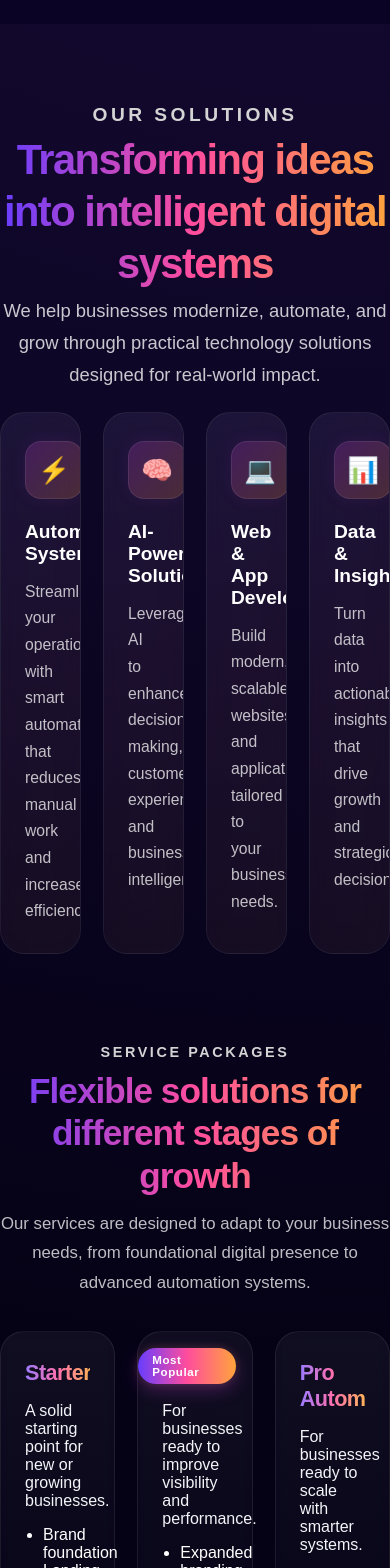
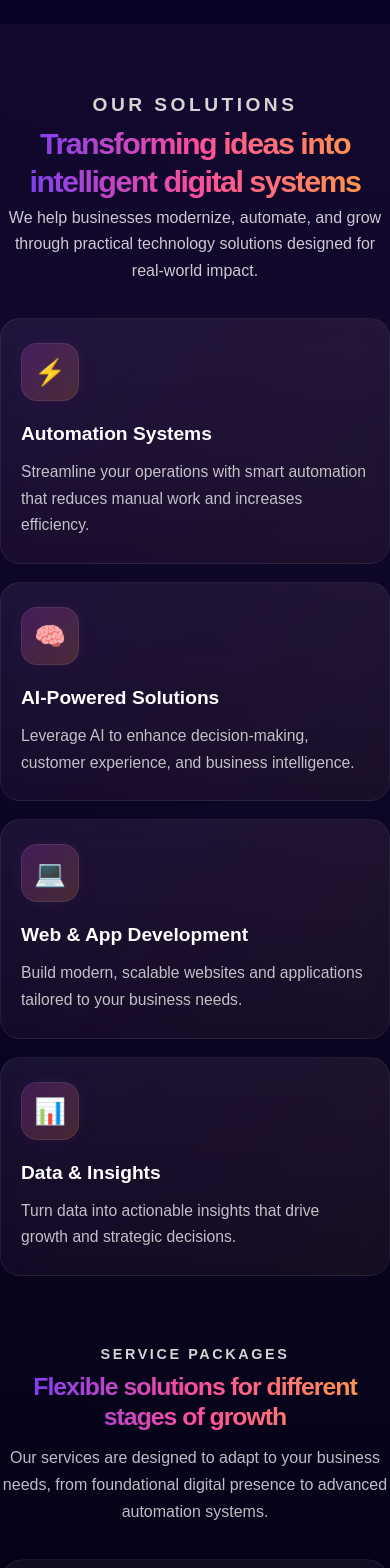
Before and after one commit to Ramadal19/darami-landing, a React (Vite) app: page / in a window 390 px wide. Shown: the part 820-2388 px from the top of the page. Built offline with nearby package versions, Linux system fonts and the light colour scheme.

Commit message:
Update solutions.css

```diff
--- a/src/styles/solutions.css
+++ b/src/styles/solutions.css
@@ -329,3 +329,87 @@
   margin: 0 auto 34px;
   text-align: center;
 }
+@media (max-width: 1100px) {
+  .solutions {
+    padding: 70px 0 90px;
+  }
+
+  .solutions__title {
+    font-size: 2.2rem;
+  }
+
+  .solutions__grid {
+    grid-template-columns: repeat(2, minmax(0, 1fr));
+    gap: 22px;
+  }
+
+  .solutions__packages-grid {
+    grid-template-columns: 1fr;
+  }
+
+  .solutions__process-grid {
+    grid-template-columns: repeat(2, minmax(0, 1fr));
+  }
+}
+
+@media (max-width: 768px) {
+  .solutions__header {
+    margin-bottom: 34px;
+  }
+
+  .solutions__title {
+    font-size: 1.9rem;
+  }
+
+  .solutions__subtitle {
+    font-size: 1rem;
+    line-height: 1.65;
+  }
+
+  .solutions__grid {
+    grid-template-columns: 1fr !important;
+    gap: 18px;
+  }
+
+  .solution-card {
+    width: 100%;
+    min-width: 0;
+    padding: 24px 20px;
+    border-radius: 20px;
+  }
+
+  .solutions__extra {
+    margin-top: 70px;
+  }
+
+  .solutions__packages,
+  .solutions__process,
+  .solutions__cta {
+    margin-top: 70px;
+  }
+
+  .solutions__section-title,
+  .solutions__cta-title {
+    font-size: 1.55rem;
+  }
+
+  .solutions__section-subtitle,
+  .solutions__cta-text {
+    font-size: 1rem;
+    line-height: 1.7;
+  }
+
+  .solutions__process-grid {
+    grid-template-columns: 1fr;
+  }
+
+  .solutions__cta {
+    padding: 32px 20px;
+    border-radius: 22px;
+  }
+
+  .solutions__btn {
+    width: auto;
+    min-width: 220px;
+  }
+}
```
